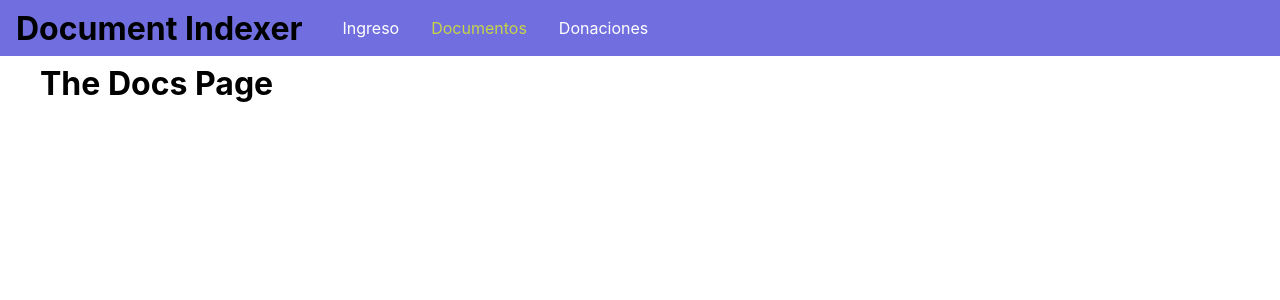
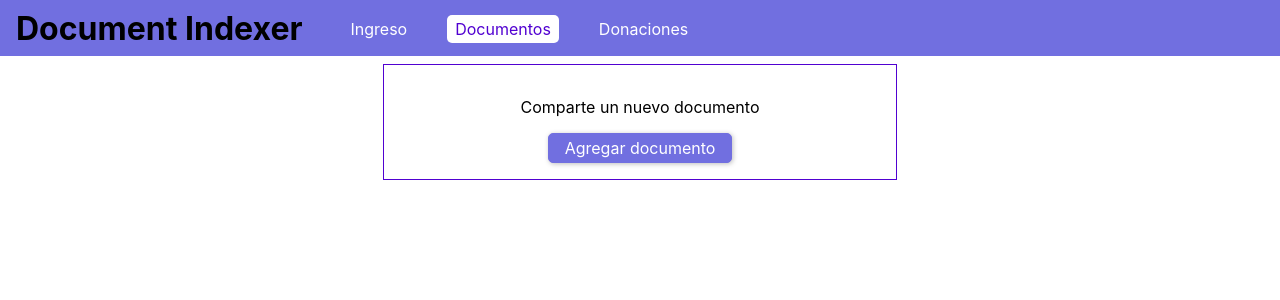
Before and after one commit to AndresJejen/Fontend-Document-Indexer-ML, a React (Create React App) app: page /documentos in a window 1280 px wide. Shown: the top 300 px of the page. Built offline with nearby package versions, Linux system fonts and the light colour scheme; the HTML template or start-up script is replaced by a standard one.

Commit message:
Modal added

```diff
--- a/src/App.js
+++ b/src/App.js
@@ -49,6 +49,7 @@ class App extends Component {
                 {!this.state.token && <Redirect from= "/" to="auth" exact/>}
                 {this.state.token && <Redirect from= "/" to="/documentos" exact/>}
                 {this.state.token && <Redirect from= "/auth" to="/documentos" exact/>}
+
                 {!this.state.token && <Route path="/auth" component={AuthPage}/>}
                 <Route path="/documentos" component={DocsPage}/>
                 <Route path="/donaciones" component={DonacionesPage}/>
--- /dev/null
+++ b/src/components/BackDrop/BackDrop.css
@@ -0,0 +1,8 @@
+.backdrop{
+    position: fixed;
+    top: 0;
+    left: 0;
+    height: 100vh;
+    width: 100%;
+    background: rgba(0,0,0,0.75);
+}
--- /dev/null
+++ b/src/components/BackDrop/BackDrop.js
@@ -0,0 +1,9 @@
+//Librerias React
+import React from 'react';
+
+//Estilos
+import './BackDrop.css';
+
+const backDrop = props => (<div className="backdrop"></div>);
+
+export default backDrop;
--- /dev/null
+++ b/src/components/Modal/Modal.css
@@ -0,0 +1,36 @@
+.modal{
+    width: 90%;
+    background: white;
+    box-shadow: 0 2px 8px rgba(0,0,0,0.26);
+    position: fixed;
+    top: 20vh;
+    left: 5%;
+}
+
+.modal__content{
+    padding: 1rem;
+}
+
+.modal__actions{
+    display: flex;
+    justify-content: flex-end;
+    padding: 1rem;
+}
+
+.modal__header{
+    padding: 1rem;
+    background: #5101d1;
+    color: white;
+}
+
+.modal__header h1{
+    margin:0;
+    font-size: 1.25rem;
+}
+
+@media (min-width: 768px){
+    .modal{
+        width: 30rem;
+        left: calc((100% - 30rem)/2);
+    }
+}
--- /dev/null
+++ b/src/components/Modal/Modal.js
@@ -0,0 +1,25 @@
+//Librerias de React
+import React from 'react';
+
+//Estilos
+import './Modal.css';
+
+
+const Modal = props => (
+    <div className="modal">
+        <header className="modal__header"><h1>{props.title}</h1></header>
+        <section className="modal__content">
+            {props.children}
+        </section>
+        <section className="modal__actions">
+            <button className="btn" onClick={props.onCancel}>
+                Cancelar
+            </button>
+            {props.canConfirm && <button className="btn" onClick={props.onConfirm}>
+                Confirmar
+            </button>}
+        </section>
+    </div>
+    );
+
+export default Modal;
--- a/src/components/Navigations/MainNavigation.css
+++ b/src/components/Navigations/MainNavigation.css
@@ -28,19 +28,32 @@
     list-style: none;
     padding: 0;
     margin: 0;
+    justify-content: flex-end;
 }
 
-.main-navigation__item ul li{
+.main-navigation__item li{
     margin: 0 1rem;
 }
 
-.main-navigation__item ul li a{
+.main-navigation__item a,
+.main-navigation__item button{
     text-decoration: none;
-    color:white;
+    color: white;
+    padding: 0.25rem 0.5rem;
+    border: none;
+    font: inherit;
+    background: transparent;
+    cursor: pointer;
+    vertical-align: middle;
+    margin: 0;
 }
 
-.main-navigation__item ul li a:hover,
-.main-navigation__item ul li a:active,
-.main-navigation__item ul li a.active{
-    color: #c6d445;
+.main-navigation__item a:hover,
+.main-navigation__item a:active,
+.main-navigation__item a.active,
+.main-navigation__item button:hover,
+.main-navigation__item button:active{
+    background: #ffffff;
+    color: #5101d1;
+    border-radius: 5px;
 }
--- a/src/components/Navigations/MainNavigation.js
+++ b/src/components/Navigations/MainNavigation.js
@@ -23,6 +23,7 @@ const MainNavigation = props => (
                         {!context.token && (<li> <NavLink to="/auth">Ingreso</NavLink> </li>)}
                         <li> <NavLink to="/documentos">Documentos</NavLink> </li>
                         <li> <NavLink to="/donaciones">Donaciones</NavLink> </li>
+                        {context.token && (<li> <button onClick={context.logout}>Log Out</button> </li>)}
                     </ul>
                 </nav>
             </header>
--- a/src/index.css
+++ b/src/index.css
@@ -8,7 +8,41 @@ body {
   -moz-osx-font-smoothing: grayscale;
 }
 
-code {
-  font-family: source-code-pro, Menlo, Monaco, Consolas, "Courier New",
-    monospace;
+.form-control{
+  margin-bottom: 1rem;
 }
+
+.form-control label{
+  margin-bottom: 0.5rem;
+}
+
+.form-control label,
+.form-control input{
+  width: 100%;
+  display: block;
+}
+
+.form-actions{
+  display: flex;
+  justify-content: center;
+}
+
+.form-actions button,
+.btn{
+  background: rgb(113, 111, 224);
+  font: inherit;
+  border: 1px solid rgb(113, 111, 224);
+  border-radius: 5px;
+  padding: 0.25rem 1rem;
+  margin: 0 1rem;
+  box-shadow: 1px 1px 5px rgba(0,0,0,0.26);
+  color:white;
+  cursor: pointer;
+}
+
+.form-actions button:hover,
+.form-actions button:active,
+.btn:hover,
+.btn:active{
+  background: rgb(87, 86, 172);
+}
--- a/src/pages/auth.css
+++ b/src/pages/auth.css
@@ -3,39 +3,3 @@
     max-width: 80%;
     margin: 5rem auto;
 }
-
-.form-control{
-    margin-bottom: 1rem;
-}
-
-.form-control label{
-    margin-bottom: 0.5rem;
-}
-
-.form-control label,
-.form-control input{
-    width: 100%;
-    display: block;
-}
-
-.form-actions{
-    display: flex;
-    justify-content: center;
-}
-
-.form-actions button{
-    background: #01d1d1;
-    font: inherit;
-    border: 1px solid #01d1d1;
-    border-radius: 5px;
-    padding: 0.25rem 1rem;
-    margin: 0 1rem;
-    box-shadow: 1px 1px 5px rgba(0,0,0,0.26);
-    color:white;
-    cursor: pointer;
-}
-
-.form-actions button:hover,
-.form-actions button:active{
-    background: #209696;
-}
--- a/src/pages/auth.js
+++ b/src/pages/auth.js
@@ -120,7 +120,6 @@ class AuthPage extends Component{
         );
     }
 
-
     render(){
 
 
--- /dev/null
+++ b/src/pages/docs.css
@@ -0,0 +1,8 @@
+.docs-control{
+    text-align: center;
+    border: 1px solid #5101d1;
+    padding: 1rem;
+    margin: 2rem auto;
+    width: 30rem;
+    max-width: 80%;
+}
--- a/src/pages/docs.js
+++ b/src/pages/docs.js
@@ -1,8 +1,54 @@
+//Libreria de React
 import React, {Component} from 'react';
 
+//Estilos generales
+import './docs.css';
+
+//Componentes
+import Modal from '../components/Modal/Modal';
+import BackDrop from '../components/BackDrop/BackDrop';
+
 class DocsPage extends Component{
+
+    state ={
+        creating: false
+    }
+
+    startCreateDocHandler = () =>{
+        this.setState({creating:true});
+    }
+
+    modalConfirmHandler = () => {
+        this.setState({creating:false});
+    }
+
+    modalCancelHandler = () => {
+        this.setState({creating:false});
+    }
+
     render(){
-        return <h1>The Docs Page</h1>;
+        return (
+            <React.Fragment>
+                {this.state.creating && (<div>
+                    <BackDrop />
+                    <Modal title="Agregar documentos" canConfirm onCancel={this.modalCancelHandler} onConfirm={this.modalConfirmHandler}>
+                        <p>
+                            Modal content
+                        </p>
+                    </Modal>
+                    </div>
+                )
+                }
+                <div className="docs-control">
+                    <p>
+                        Comparte un nuevo documento
+                    </p>
+                    <button className="btn" onClick={this.startCreateDocHandler}>
+                        Agregar documento
+                    </button>
+                </div>
+            </React.Fragment>
+        );
     }
 }
 
```
